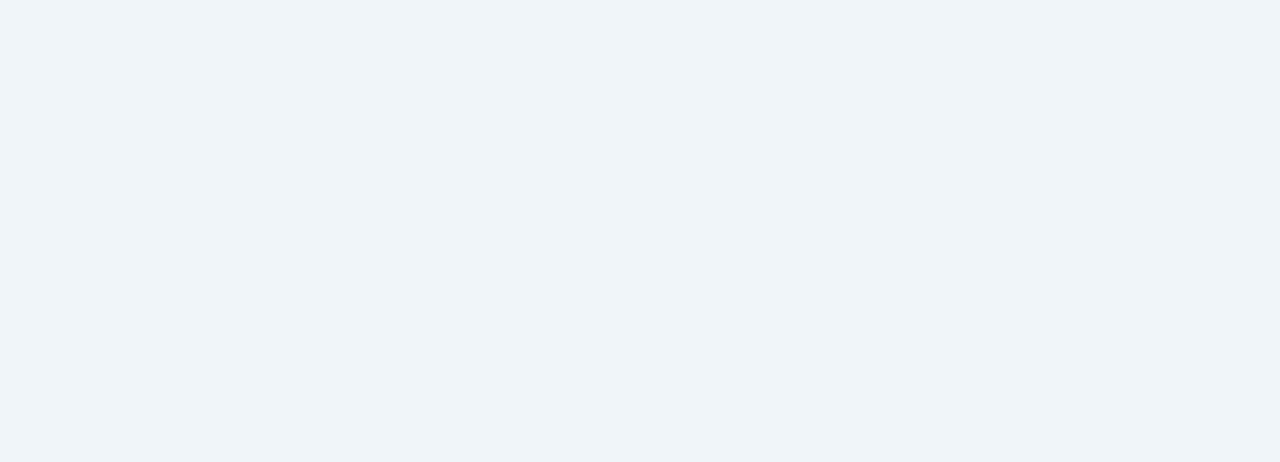
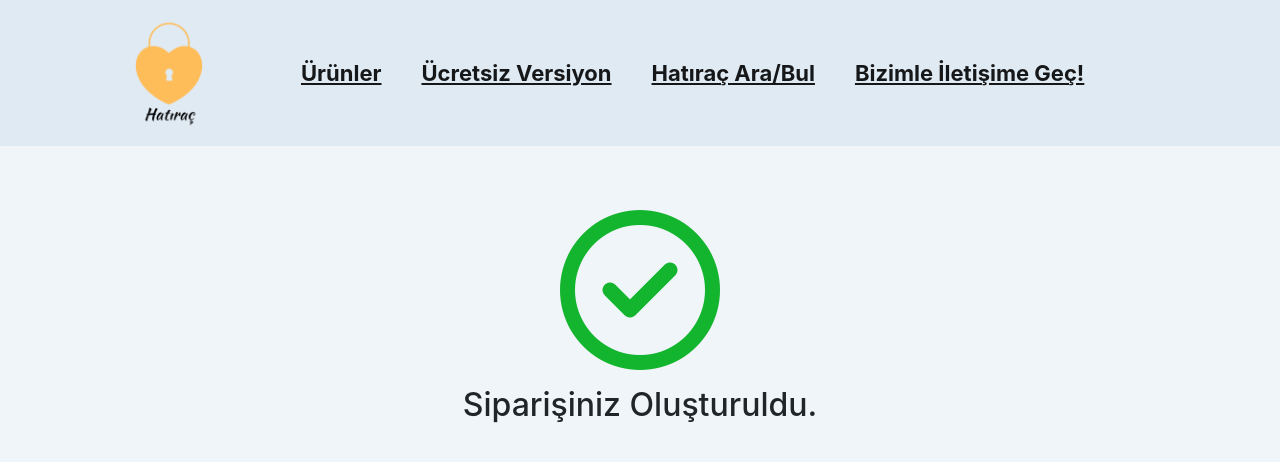
Before and after one commit to kagantemizkan/hatirac-frontend, a React (Create React App) app: page /satinalma-basarili in a window 1280 px wide. Before the commit this address had no page. Shown: the top 462 px of the page. Built offline with nearby package versions, Linux system fonts and the light colour scheme.

Commit message:
satin alma basarili ise sayfası

```diff
--- a/src/components/App.js
+++ b/src/components/App.js
@@ -17,6 +17,7 @@ import GizlilikPolitikasi from "./Sozlesmeler/GizlilikPolitikasi";
 import HizmetSartlari from "./Sozlesmeler/HizmetSartlari";
 import KvkkPolitikasi from "./Sozlesmeler/KvkkPolitikasi";
 import KargoPolitikasi from "./Sozlesmeler/KargoPolitikasi";
+import SatınAlmaBasarili from "./pages/SatınAlmaBasarili";
 
 function App() {
   return (
@@ -40,6 +41,7 @@ function App() {
         <Route path='/hizmet-sartlari' element={<HizmetSartlari />} />
         <Route path='/kvkk-politikasi' element={<KvkkPolitikasi />} />
         <Route path='/kargo-politikasi' element={<KargoPolitikasi />} />
+        <Route path='/satinalma-basarili' element={<SatınAlmaBasarili />} />
       </Routes>
     </>
   );
--- /dev/null
+++ b/src/components/pages/SatınAlmaBasarili.js
@@ -0,0 +1,16 @@
+import React from 'react'
+import Header from '../HomeComponents/Header'
+
+const SatınAlmaBasarili = () => {
+    return (
+        <>
+            <Header />
+            <div className='container p-5 text-center'>
+                <i class="fa-regular fa-circle-check fa-10x p-3" style={{ color: '#13b42e' }}></i>
+                <h2>Siparişiniz Oluşturuldu.</h2>
+            </div>
+        </>
+    )
+}
+
+export default SatınAlmaBasarili
```
